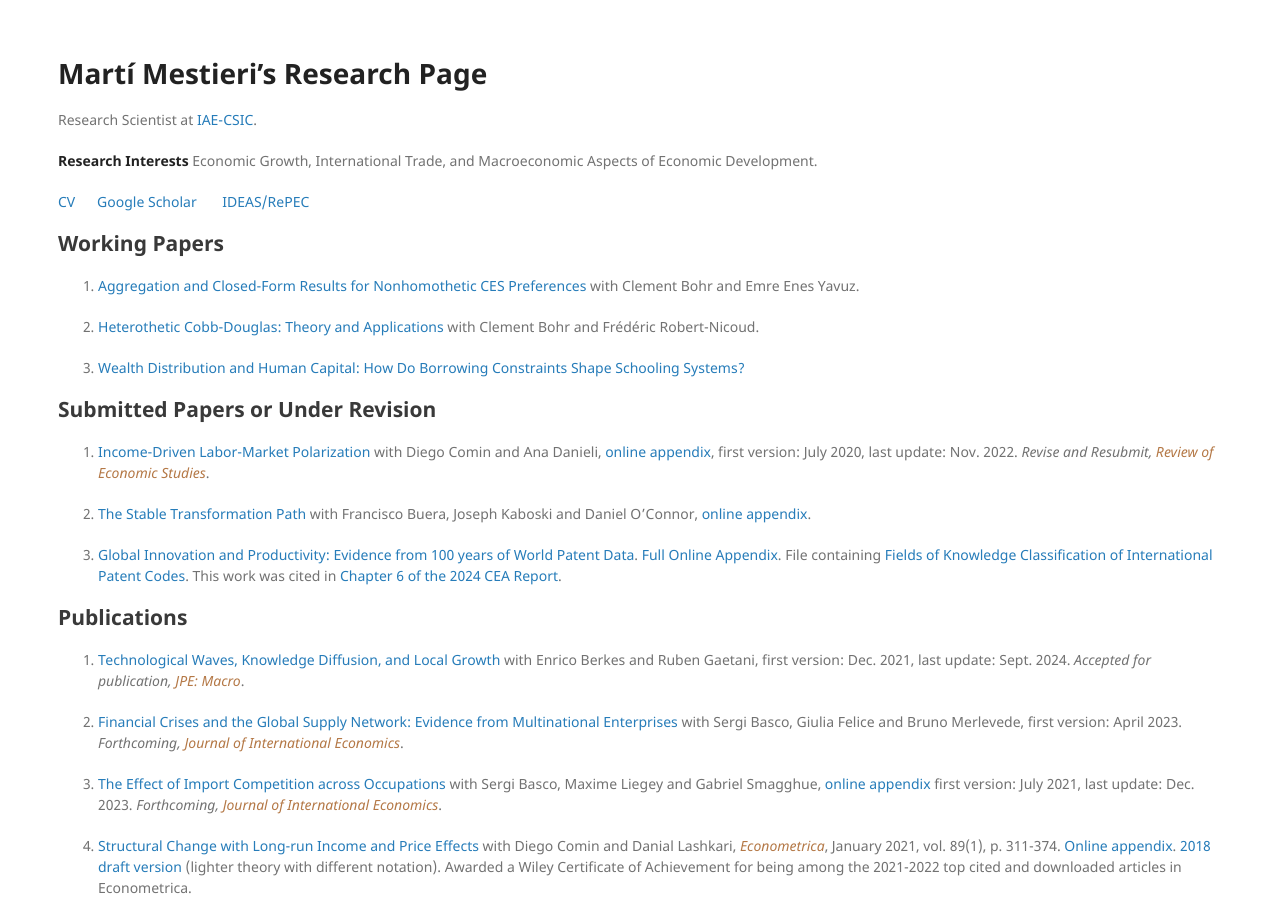
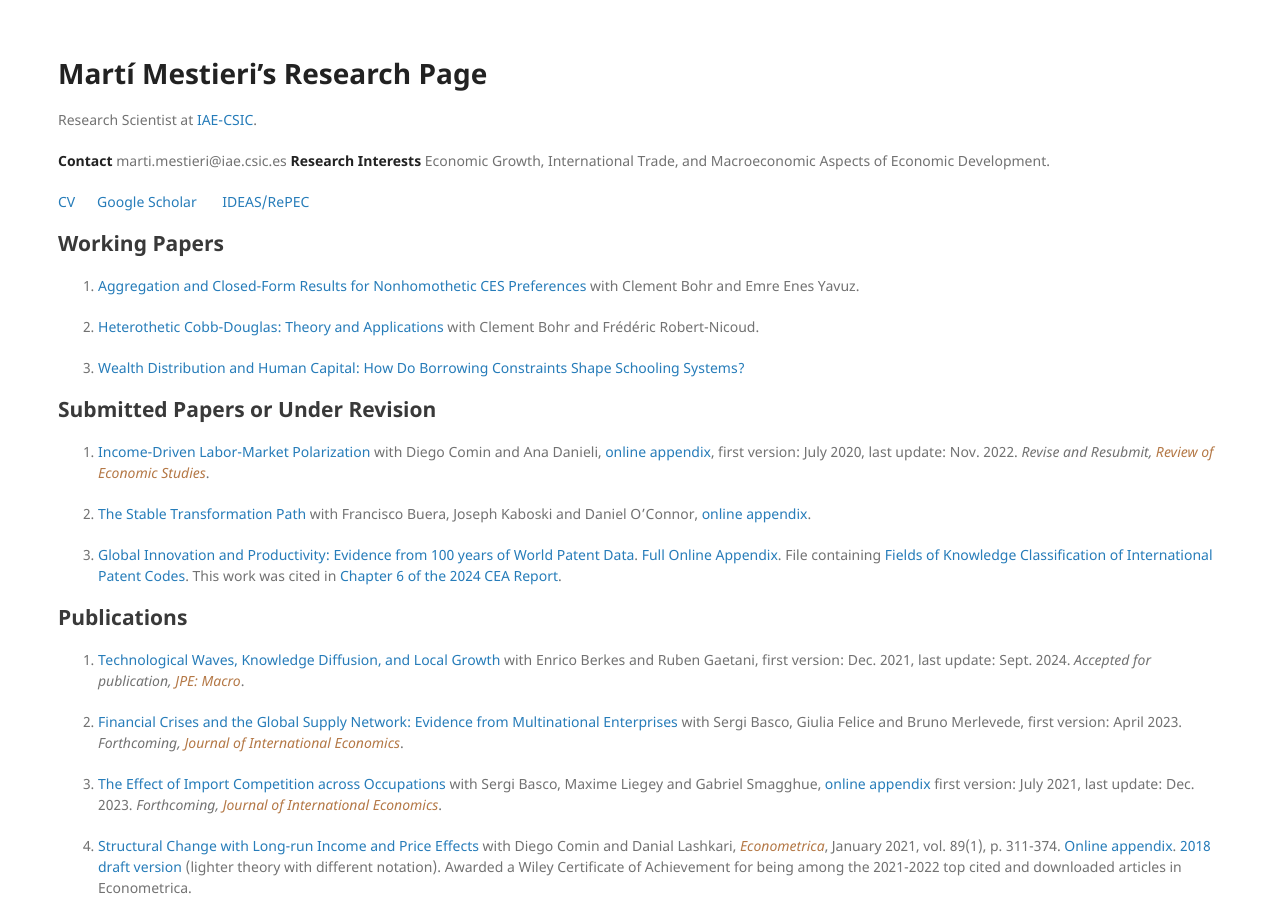
Before and after one commit to mestieri/mestieri.github.io, a Jekyll site: the page built from index.md, in a window 1280 px wide and 900 px high. Built offline with Jekyll 4.4.1, drawn with Linux system fonts in a browser that asks for light colours.

Commit message:
Update index.md

```diff
--- a/index.md
+++ b/index.md
@@ -17,6 +17,7 @@ UPF Associate Professor and CREi Associate Researcher.
 -->
 Research Scientist at [IAE-CSIC](https://www.iae.csic.es/index.php?lang=ing).
 
+**Contact** marti.mestieri@iae.csic.es
 <!--
 **Contact** marti.mestieri mestieri dot marti at gmail dot com.
 -->
```
